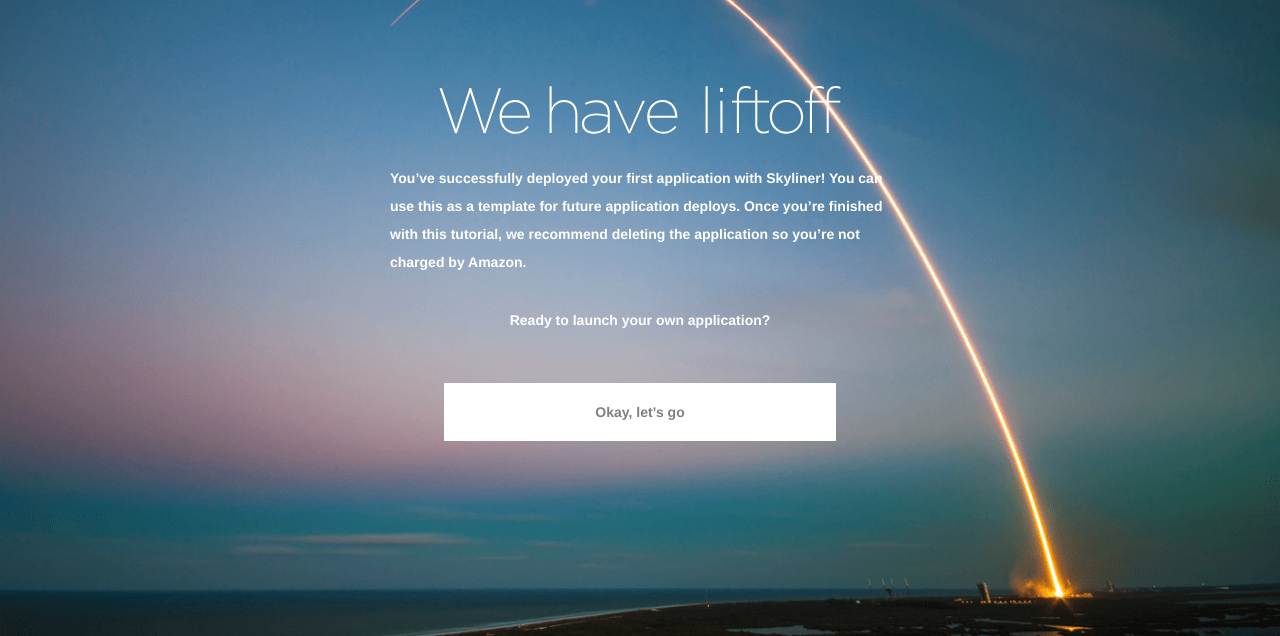
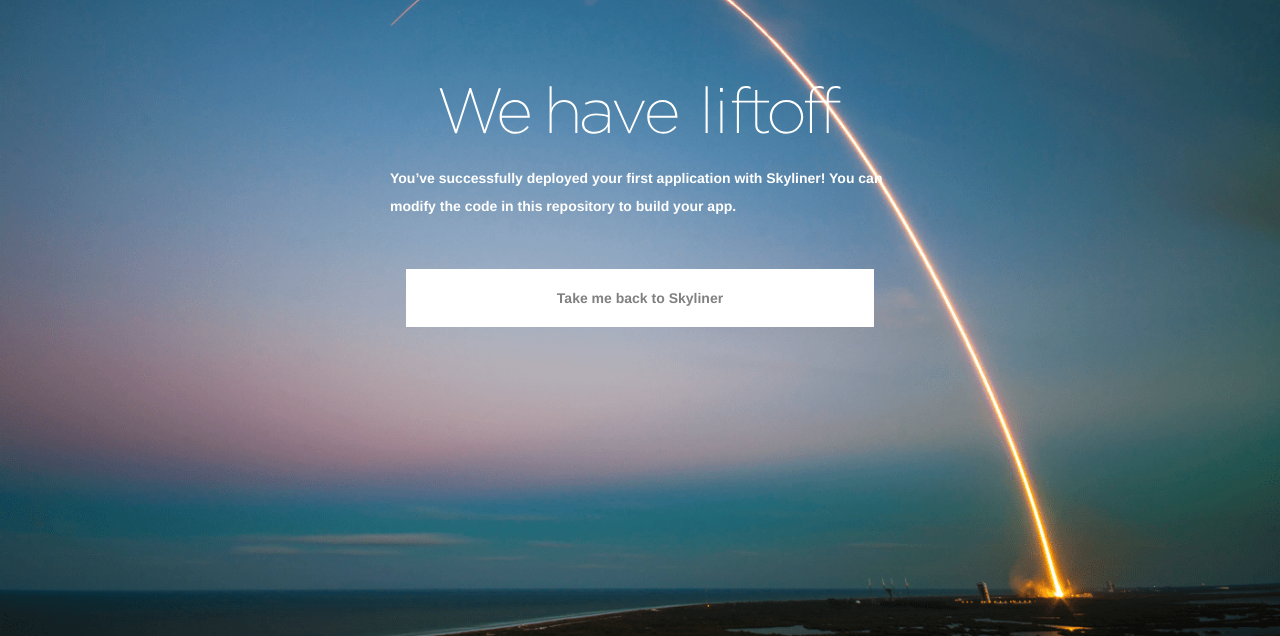
Before and after one commit to mcfunley/clippingsbot, a Flask app: page / in a window 1280 px wide. Shown: the part 164-800 px from the top of the page. Run offline with Flask 2, Linux system fonts and the light colour scheme.

Commit message:
language update

```diff
--- a/templates/index.html
+++ b/templates/index.html
@@ -58,17 +58,11 @@ a.button {
 <img src='/static/headline.svg' id='headline'/>
 <p>
   You&rsquo;ve successfully deployed your first application with Skyliner!
-  You can use this as a template for future application deploys.
-  Once you&rsquo;re finished with this tutorial, we recommend deleting
-  the application so you&rsquo;re not charged by Amazon.
-</p>
-
-<p id="prompt">
-  Ready to launch your own application?
+  You can modify the code in this repository to build your app.
 </p>
 
 <div>
-  <a class="button" href="https://www.skyliner.io/dashboard">Okay, let&rsquo;s go</a>
+  <a class="button" href="https://www.skyliner.io/dashboard">Take me back to Skyliner</a>
 </div>
 
 </body>
```
